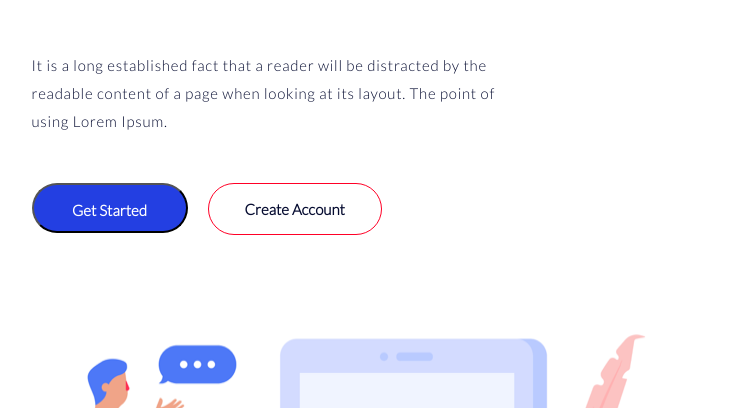
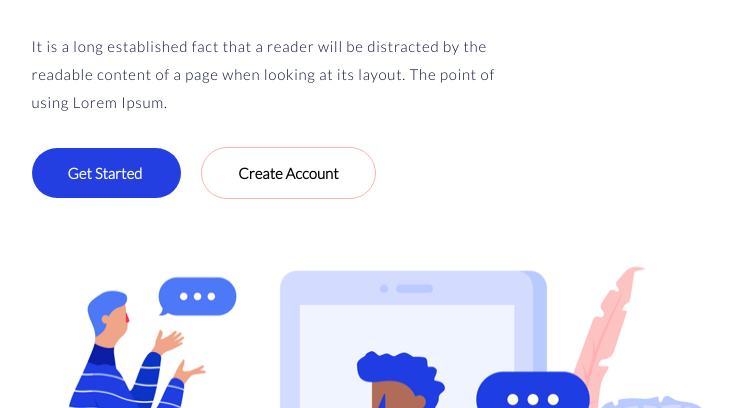
Before and after one commit to MarinaShu/One, a plain HTML site: page Task1/index.html in a window 1280 px wide. Shown: the part 392-800 px from the top of the page, without its empty margins (250-981 px from the left). Drawn offline with Linux system fonts and the light colour scheme.

Commit message:
Исправила замечания
Полностью поменяла названия классов, как советовали на уроке
Убрала тег p в h1
Исправила Тег nav на div
Исправила Тег button на тег a
Удалила теги списка
Между селекторами в стилях оставляем одну пустую строку
Почистить пустые строки в стилях между свойствами
Добавила тег для определения кодировки страницы

```diff
--- a/Task1/css/style.css
+++ b/Task1/css/style.css
@@ -1,8 +1,10 @@
-.wrapper {
+.content_wrapper
+{
     max-width: 717px;
     margin: 0 auto;
 }
-.text
+
+.logo
 {
     margin-top: 60px;
     margin-bottom: 90px;
@@ -11,11 +13,10 @@
     font-weight: normal;
     font-size: 34px;
     line-height: 43px;
-
     color: #060C31;
 }
 
-.main
+.content_title
 {
     max-width: 497px;
     font-family: 'Crete Round', serif;;
@@ -23,12 +24,11 @@
     font-weight: normal;
     font-size: 58px;
     line-height: 64px;
-
     letter-spacing: 2.9px;
-
     color: #060C31;
 }
-.main_text
+
+.text
 {
     margin-top: 36px;
     margin-bottom: 48px;
@@ -38,67 +38,33 @@
     font-weight: normal;
     font-size: 15px;
     line-height: 28px;
-
-
     letter-spacing: 0.75px;
-
     color: #060C31;
 }
 
-.nav
+.button
 {
-    display: flex;
-    list-style-type: none;
-    justify-content: left;
-    padding-left: 0;
-}
-.nav > li
-      {
-    margin-left: 0px;
-    margin-right: 20px;
-      }
-
-.button_a
-{
-    width: 156px;
-    height: 50px;
-    font-family: 'Lato', sans-serif;
+    border-radius: 50px;
+    font-family: 'Lato';
     font-style: normal;
     font-weight: bold;
     font-size: 15px;
-    display: inline-block;
-    align-items: center;
-    text-align: center;
-    color: #ffffff;
+    padding: 16px 36px;
+    text-decoration: none;
+}
 
-    padding: 16px 36px;
-    border-radius: 50px;
+.button_blue
+{
+    background: #233FE2;
+    border: none;
+    color: #FFFFFF;
+}
 
-    background-color: #233FE2;
-    box-shadow: none;
-    cursor: pointer;
-    outline: none;
-}
-.button_b
+.button_light
 {
-    font-family: 'Lato', sans-serif;
-    font-style: normal;
-    font-weight: bold;
-    font-size: 15px;
-    display: flex;
-    align-items: center;
-    text-align: center;
-    color: #060C31;
-
-    flex-direction: row;
-    padding: 16px 36px;
-    border-radius: 50px;
-
-    background-color: #ffffff;
-    box-shadow: none;
-    cursor: pointer;
-    outline: none;
-    border: 1px solid #ff0026
+    border: 1px solid #FFB0B1;
+    margin-left: 20px;
+    color: black;
 }
 
 .photo
--- a/Task1/index.html
+++ b/Task1/index.html
@@ -1,36 +1,27 @@
-
 <!DOCTYPE html>
-<html>
     <head>
-       <title>learning solution</title>
-        <link href="css/style.css" rel="stylesheet">
-        <link rel="preconnect" href="https://fonts.gstatic.com">
-        <link href="https://fonts.googleapis.com/css2?family=Crete+Round&family=Lato:wght@300&display=swap" rel="stylesheet">
+    <meta charset="UTF-8">
+    <title>learning solution</title>
+    <link href="css/style.css" rel="stylesheet">
+    <link rel="preconnect" href="https://fonts.gstatic.com">
+    <link href="https://fonts.googleapis.com/css2?family=Crete+Round&family=Lato:wght@300&display=swap" rel="stylesheet">
     </head>
     <body>
-    <header>
-        <div class="wrapper">
-            <p class="text">
+        <div class="content_wrapper">
+            <p class="logo">
                 Mix
             </p>
-            <h1 class="main">
-                <p>
-                    The world’s first learning solution for everyone
-                </p>
+            <h1 class="content_title">
+                The world’s first learning solution for everyone
             </h1>
-            <p class="main_text">
+            <p class="text">
                 It is a long established fact that a reader will be distracted by the
                 readable content of a page when looking at its layout. The point of
                 using Lorem Ipsum.
             </p>
-            <nav>
-                <ul class="nav">
-                    <li> <button class="button_a"> Get Started    </button> </li>
-                    <li> <button class="button_b"> Create Account </button> </li>
-                </ul>
-            </nav>
+            <a href="#" class="button button_blue"> Get Started </a>
+            <a href="#" class="button button_light"> Create Account </a>
             <img src="images/clipart.png" alt="Клипарт" class="photo">
         </div>
-    </header>
     </body>
 </html>
```
